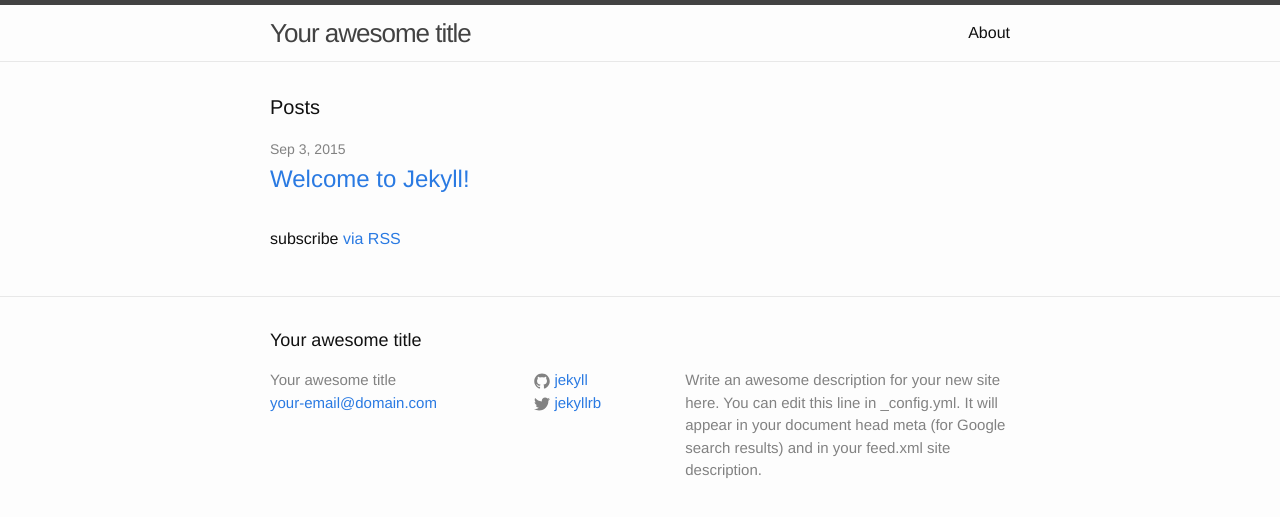
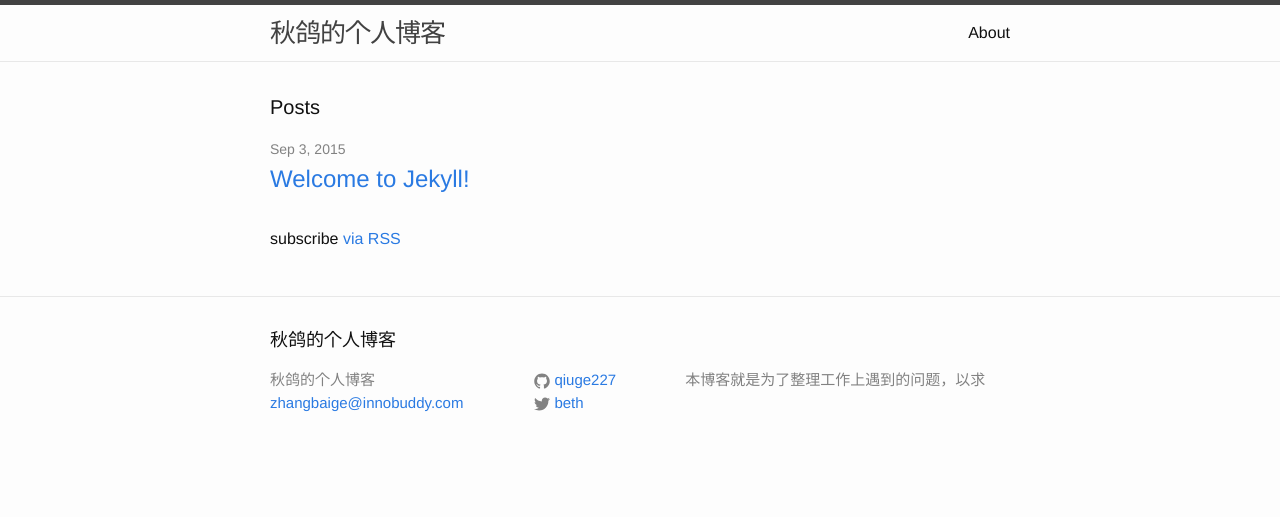
Before and after one commit to qiuge227/blog, a Jekyll site: the page built from index.html, in a window 1280 px wide. Shown: the top 517 px of the page. Built offline with Jekyll 4.4.1, drawn with Linux system fonts in a browser that asks for light colours.

Commit message:
修改配置文件

```diff
--- a/_config.yml
+++ b/_config.yml
@@ -1,14 +1,12 @@
 # Site settings
-title: Your awesome title
-email: your-email@domain.com
+title: 秋鸽的个人博客
+email: zhangbaige@innobuddy.com
 description: > # this means to ignore newlines until "baseurl:"
-  Write an awesome description for your new site here. You can edit this
-  line in _config.yml. It will appear in your document head meta (for
-  Google search results) and in your feed.xml site description.
+  本博客就是为了整理工作上遇到的问题，以求
 baseurl: "/blog/" # the subpath of your site, e.g. /blog/
 url: "http://qiuge.me" # the base hostname & protocol for your site
-twitter_username: jekyllrb
-github_username:  jekyll
+twitter_username: beth
+github_username:  qiuge227
 
 # Build settings
 markdown: kramdown
```
Also changed, not shown: _config.example.yml (added, +14 -0 lines).
